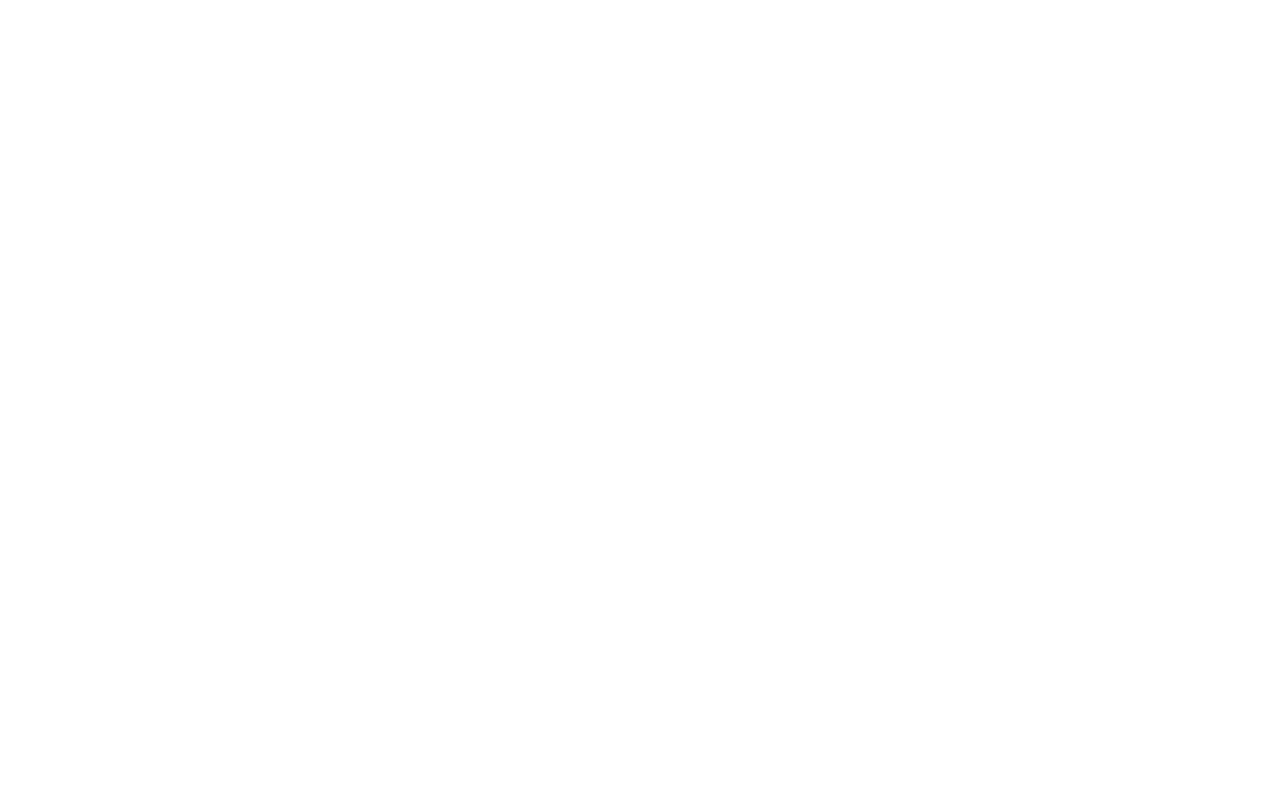
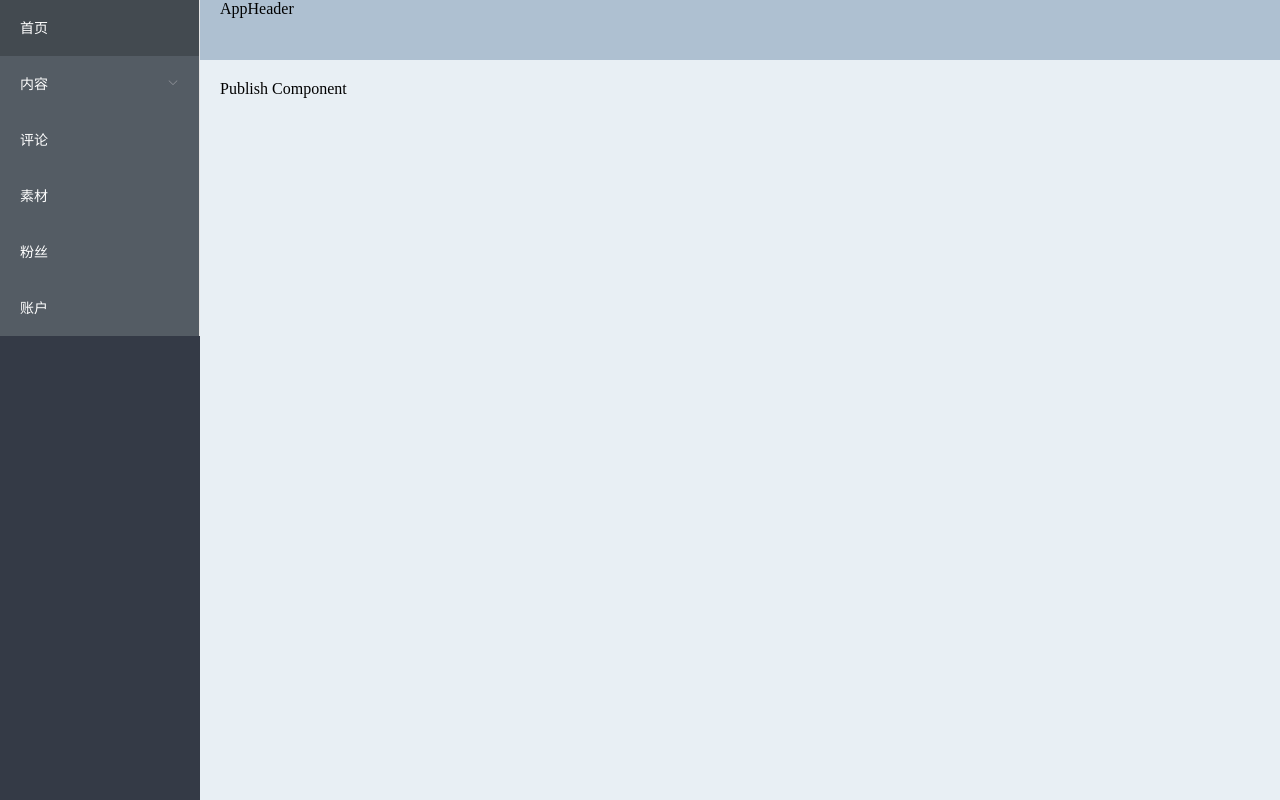
Before and after one commit to usernames12345/topline, a Vue app: page /#/publish in a window 1280 px wide. Built offline with nearby package versions, Linux system fonts and the light colour scheme.

Commit message:
布局 嵌套路由

```diff
--- a/src/router/index.js
+++ b/src/router/index.js
@@ -3,10 +3,27 @@ import Router from 'vue-router'
 Vue.use(Router)
 export default new Router({
     routes:[
+        //  layout显示到App根组件的路由出口
+        //  嵌套路由
+        //  所有的 children路由都显示到父组件的router-view中
+        //name:'layout'  使用JS 命名路由默认不会渲染子路由
         {
-            name:'layout',
+
             path:'/',
-            component:()=>import('@/views/layout')
+            component: ()=>import('@/views/layout'),
+            children: [
+                {
+                    name:'home',
+                    path:'/home',
+                    component:()=>import('@/views/home')
+                },
+                {
+                    name:'publish',
+                    path:'/publish',
+                    component:()=>import('@/views/publish')
+                }
+            ]
+
         },
         {
             name:'login',
--- a/src/views/layout/index.vue
+++ b/src/views/layout/index.vue
@@ -7,13 +7,16 @@
       <el-header>
           <AppHeader/>
       </el-header>
-      <el-main>Main</el-main>
+      <el-main>
+        <!-- home 文章的评论 内容 文章列表 等等。。 都显示在这-->
+        <router-view/>
+      </el-main>
     </el-container>
   </el-container>
 </template>
 <script>
-import AppAside from "./components/AppAside";
-import AppHeader from "./components/AppHeader";
+import AppAside from "./components/AppAside"
+import AppHeader from "./components/AppHeader"
 export default {
   name: "AppLayout",
   components: {
--- /dev/null
+++ b/src/views/publish/index.vue
@@ -0,0 +1,17 @@
+<template>
+    <div>
+        <p>Publish Component</p>
+    </div>
+</template>
+<script>
+export default {
+    name:'AppPublish',
+    data () {
+        return {
+
+        }
+    }
+}
+</script>
+<style lang='less' scoped>
+</style>
```
